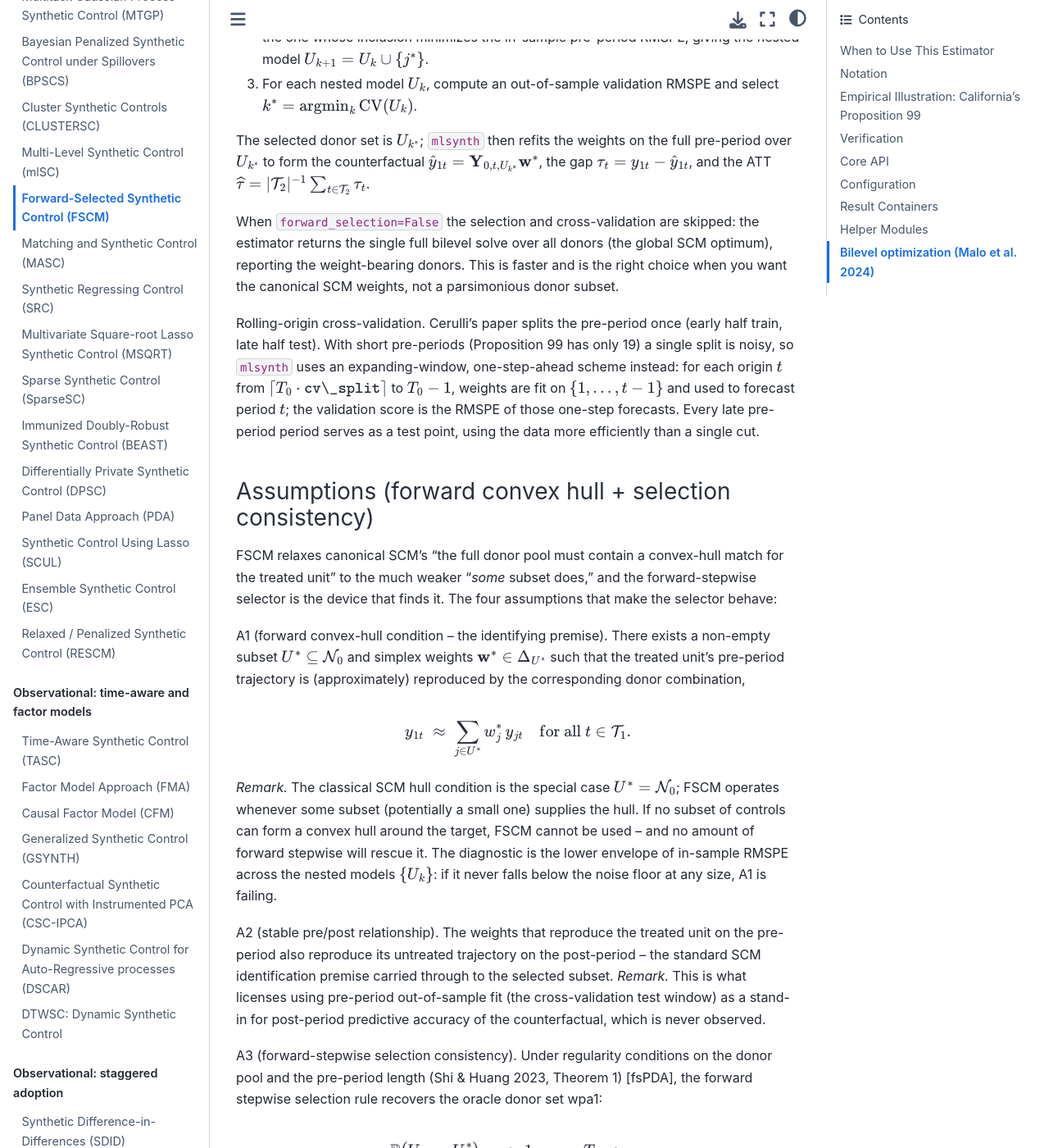
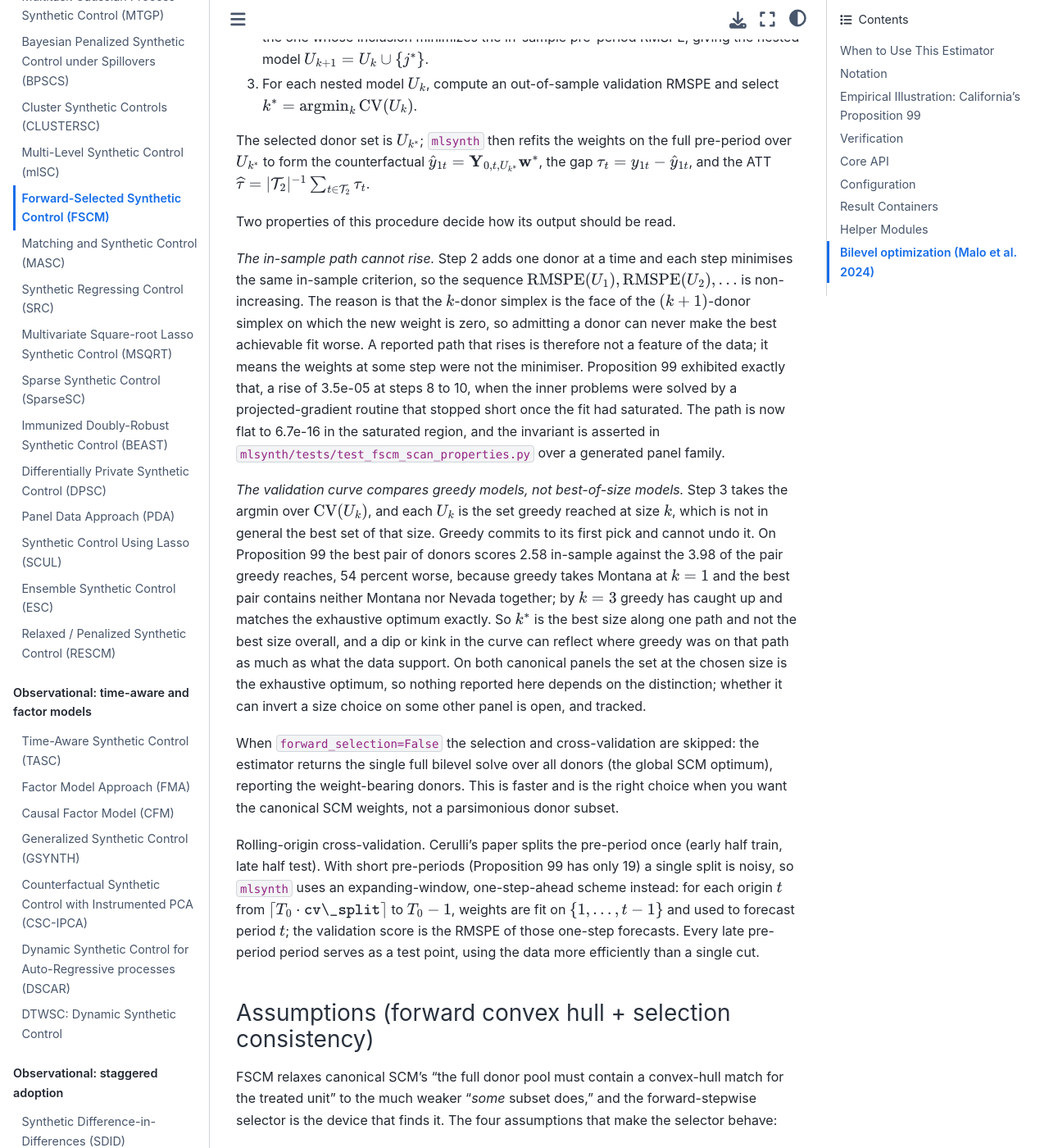
Before and after one commit to jgreathouse9/mlsynth, a Sphinx documentation site: the page built from docs/fscm.rst, in a window 1280 px wide and 1400 px high, scrolled down 2790 px. Shown: the whole window at 82% size. Built offline with Sphinx 7.4.7 and the Sphinx Book theme 1.1.4, drawn with Linux system fonts in a browser that asks for light colours; pages that are not in the unit, such as notebooks, are missing from menus.

Commit message:
Document the two properties that decide how FSCM's selection reads
The page already described the procedure correctly: step 2 minimises in-sample
pre-period RMSPE and step 3 picks the size by out-of-sample CV. What it did not
carry is what this branch and the FDID spike measured about it.

The in-sample path cannot rise. Each step minimises the same criterion and the
k-donor simplex is the face of the (k+1)-donor simplex where the new weight is
zero, so admitting a donor cannot make the best achievable fit worse. A path
that rises is therefore a statement about the solver and not about the data --
Proposition 99 rose 3.5e-05 at steps 8 to 10 while the inner problems were
solved approximately, and is flat to 6.7e-16 now. Readers of the selection path
need that, because the rise was invisible until someone knew it was impossible.

The validation curve compares greedy models and not best-of-size models. Each
U_k is the set greedy reached, which is not in general the best set of that
size: on Proposition 99 the best pair scores 2.58 in-sample against greedy's
3.98, because greedy commits to Montana at k=1 and the best pair contains
neither of its picks together. Greedy catches up by k=3 and matches the
exhaustive optimum, so nothing reported on either canonical panel depends on
this. It still changes what k* means, and the page said nothing about it.

Both are stated with the panels and numbers behind them, and the second says
plainly that whether it can invert a size choice elsewhere is open.

Co-Authored-By: Claude Opus 5 <noreply@anthropic.com>
Claude-Session: https://claude.ai/code/session_01GT9juWkWXQDd98vJC4mqj3

```diff
--- a/docs/fscm.rst
+++ b/docs/fscm.rst
@@ -147,6 +147,35 @@ on the full pre-period over :math:`U_{k^\ast}` to form the counterfactual
 :math:`\widehat{y}_{1t} = \mathbf{Y}_{0,t,U_{k^\ast}}\mathbf{w}^\ast`, the gap
 :math:`\tau_t = y_{1t} - \widehat{y}_{1t}`, and the ATT
 :math:`\widehat{\tau} = |\mathcal{T}_2|^{-1}\sum_{t\in\mathcal{T}_2}\tau_t`.
+
+Two properties of this procedure decide how its output should be read.
+
+*The in-sample path cannot rise.* Step 2 adds one donor at a time and each step
+minimises the same in-sample criterion, so the sequence
+:math:`\mathrm{RMSPE}(U_1), \mathrm{RMSPE}(U_2), \ldots` is non-increasing.
+The reason is that the :math:`k`-donor simplex is the face of the
+:math:`(k+1)`-donor simplex on which the new weight is zero, so admitting a
+donor can never make the best achievable fit worse. A reported path that rises
+is therefore not a feature of the data; it means the weights at some step were
+not the minimiser. Proposition 99 exhibited exactly that, a rise of 3.5e-05 at
+steps 8 to 10, when the inner problems were solved by a projected-gradient
+routine that stopped short once the fit had saturated. The path is now flat to
+6.7e-16 in the saturated region, and the invariant is asserted in
+``mlsynth/tests/test_fscm_scan_properties.py`` over a generated panel family.
+
+*The validation curve compares greedy models, not best-of-size models.* Step 3
+takes the argmin over :math:`\mathrm{CV}(U_k)`, and each :math:`U_k` is the set
+greedy reached at size :math:`k`, which is not in general the best set of that
+size. Greedy commits to its first pick and cannot undo it. On Proposition 99 the
+best pair of donors scores 2.58 in-sample against the 3.98 of the pair greedy
+reaches, 54 percent worse, because greedy takes Montana at :math:`k = 1` and the
+best pair contains neither Montana nor Nevada together; by :math:`k = 3` greedy
+has caught up and matches the exhaustive optimum exactly. So :math:`k^\ast` is
+the best size along one path and not the best size overall, and a dip or kink in
+the curve can reflect where greedy was on that path as much as what the data
+support. On both canonical panels the set at the chosen size is the exhaustive
+optimum, so nothing reported here depends on the distinction; whether it can
+invert a size choice on some other panel is open, and tracked.
 
 When ``forward_selection=False`` the selection and cross-validation are skipped:
 the estimator returns the single full bilevel solve over all donors (the
```
